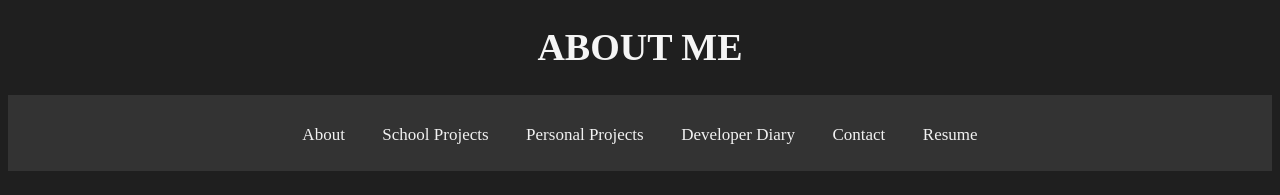
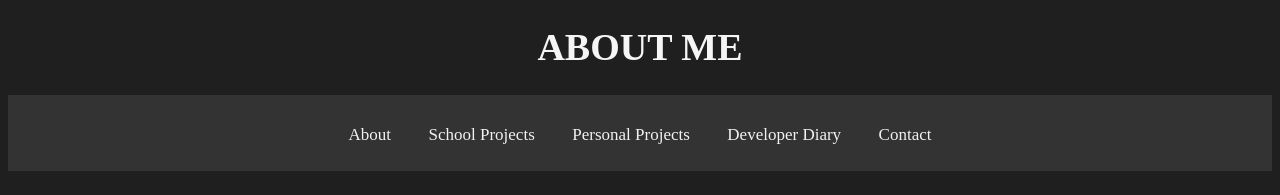
Before and after one commit to JohnAnoya/Portfolio, a plain HTML site: page index.html in a window 1280 px wide. Shown: the top 195 px of the page. Drawn offline with Linux system fonts and the light colour scheme.

Commit message:
Update index.html

```diff
--- a/index.html
+++ b/index.html
@@ -187,7 +187,7 @@
             <a href = "../personalprojects.html">Personal Projects</a>
             <a href = "../devdiary.html">Developer Diary</a>
             <a href = "../contact.html">Contact</a>
-            <a href = "../resume.html">Resume</a>
+           <!-- <a href = "../resume.html">Resume</a> -->
             <a href="javascript:void(0);" class="icon" onclick="myFunction()">
                 <i class="fa fa-bars"></i>
             </a>
```
